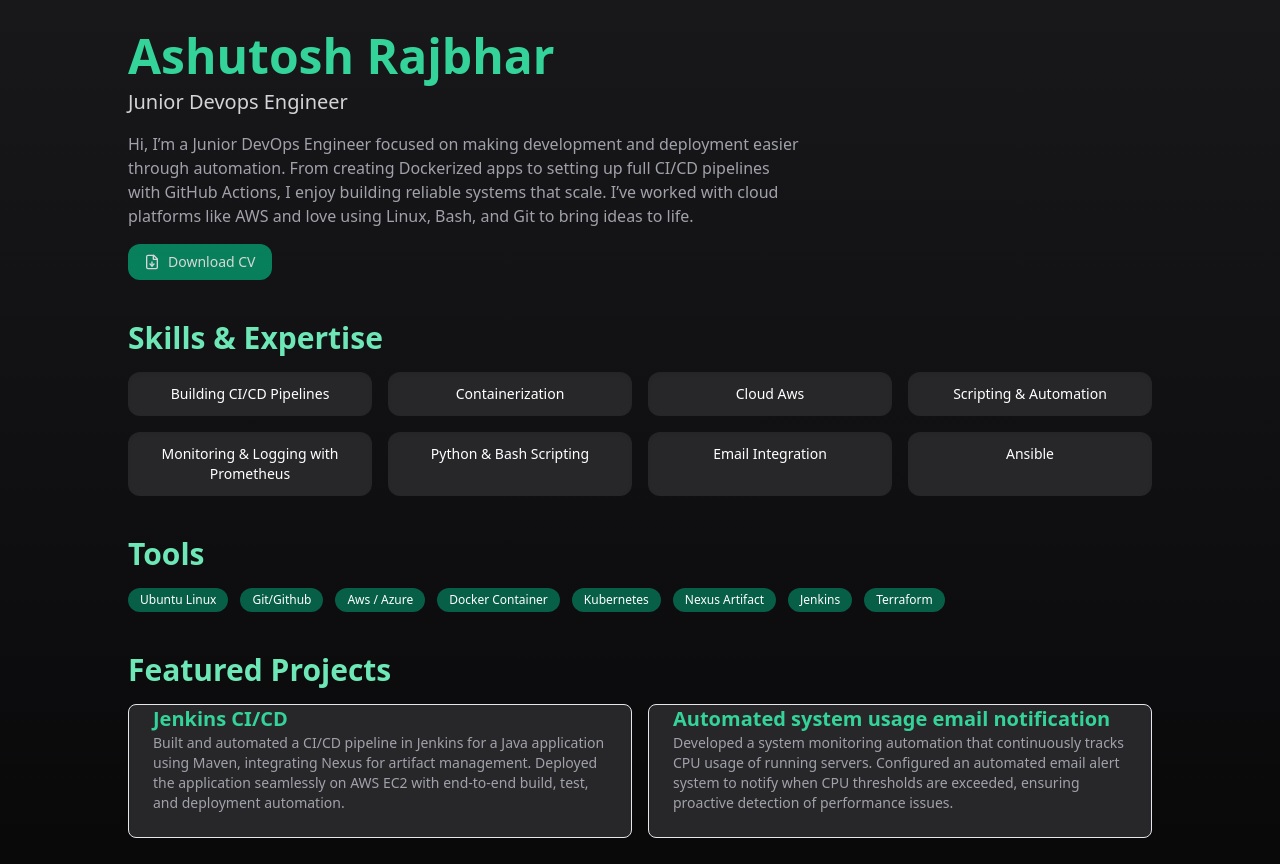
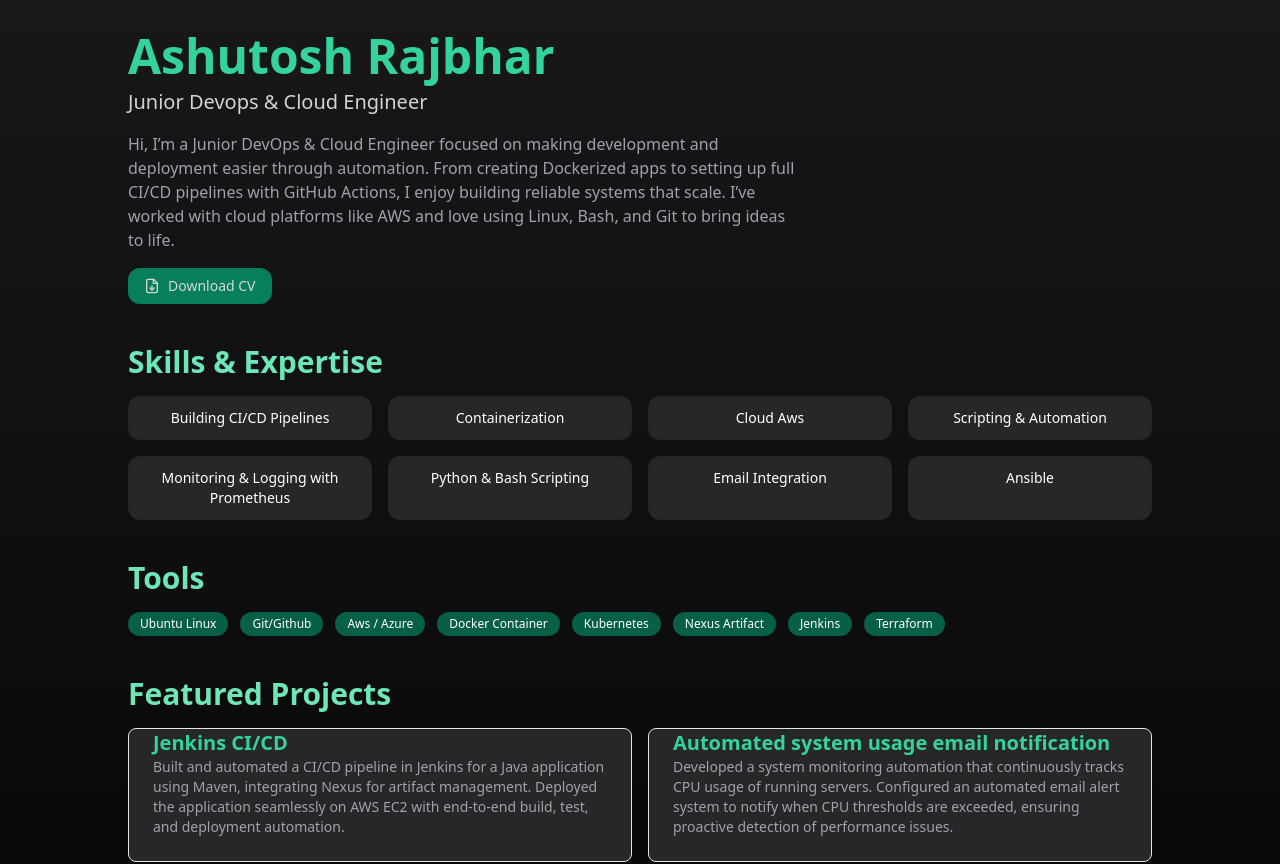
Before and after one commit to ARajbhar007/final-portfolio, a React (Vite) app: page / in a window 1280 px wide. Shown: the top 864 px of the page. Built offline with nearby package versions, Linux system fonts and the light colour scheme.

Commit message:
Update title and description in portfolio object

```diff
--- a/Devops_Ashutosh.jsx
+++ b/Devops_Ashutosh.jsx
@@ -6,8 +6,8 @@ import { motion } from 'framer-motion';
 
 const portfolio = {
   name: "Ashutosh Rajbhar",
-  title: "Junior Devops Engineer",
-  description: "Hi, I’m a Junior DevOps Engineer focused on making development and deployment easier through automation. From creating Dockerized apps to setting up full CI/CD pipelines with GitHub Actions, I enjoy building reliable systems that scale. I’ve worked with cloud platforms like AWS and love using Linux, Bash, and Git to bring ideas to life.",
+  title: "Junior Devops & Cloud Engineer",
+  description: "Hi, I’m a Junior DevOps & Cloud Engineer focused on making development and deployment easier through automation. From creating Dockerized apps to setting up full CI/CD pipelines with GitHub Actions, I enjoy building reliable systems that scale. I’ve worked with cloud platforms like AWS and love using Linux, Bash, and Git to bring ideas to life.",
   skills: [
     "Building CI/CD Pipelines",
     "Containerization",
```
